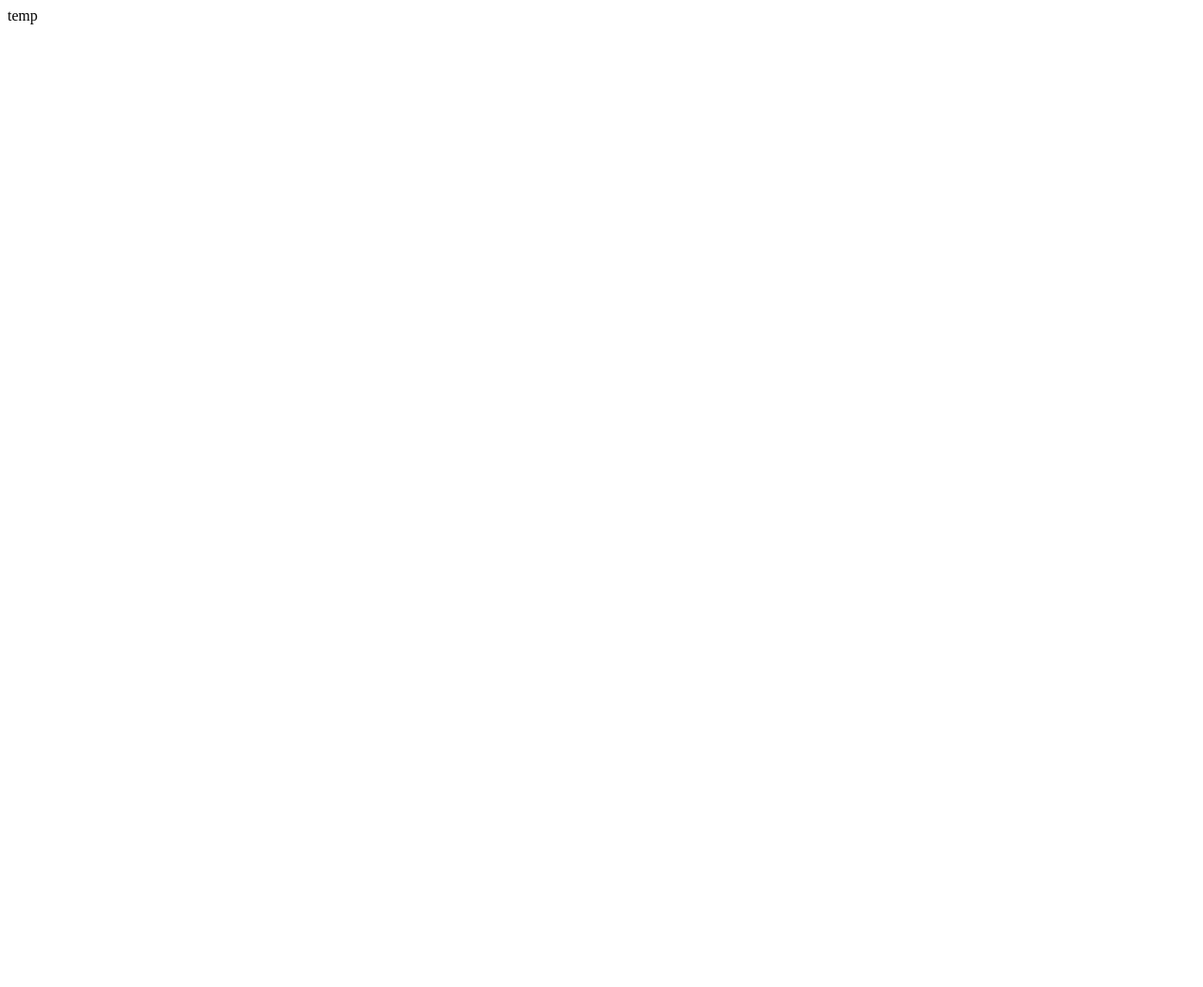
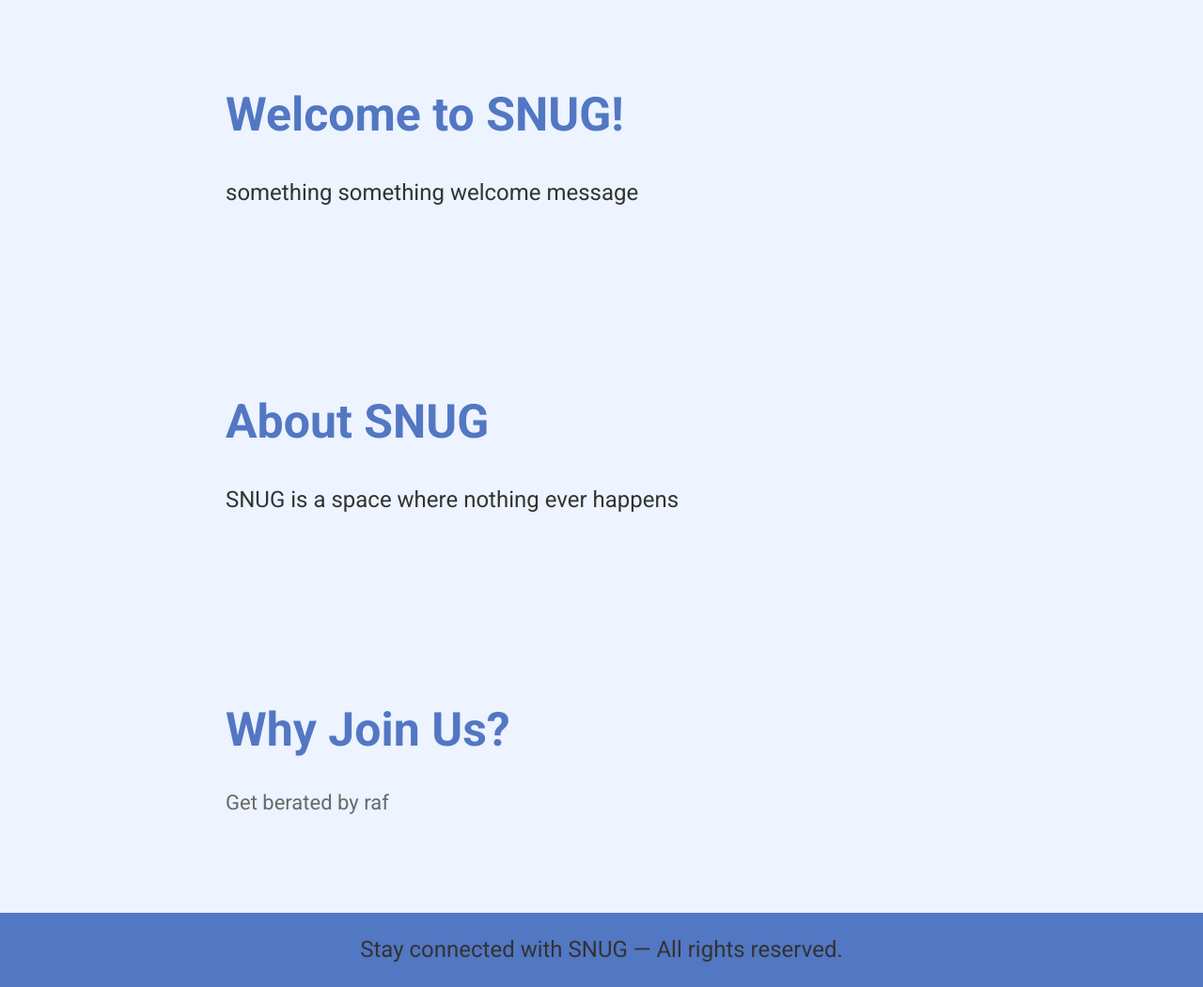
Before and after one commit to snugnug/snugnug, a plain HTML site: page index.html in a window 1280 px wide. Shown: the whole page at 94% size. Before the commit the page ends 800 px from the top, so only its background shows below. Drawn offline with Linux system fonts and the light colour scheme.

Commit message:
Update index.html

```diff
--- a/index.html
+++ b/index.html
@@ -1,2 +1,120 @@
-<head></head>
-<body>temp</body>
+<!doctype html>
+<html lang="en">
+  <head>
+    <meta charset="UTF-8" />
+    <meta name="viewport" content="width=device-width, initial-scale=1.0" />
+    <title>SNUG - Nix Users Group</title>
+    <style>
+      @import url("https://fonts.googleapis.com/css2?family=Roboto:ital,wght@0,300..800;1,300..800&display=swap");
+
+      :root {
+        --primary-color: #5277c3;
+        --secondary-color: #696969;
+        --background-primary: #edf3ff;
+        --background-secondary: ##fcfdff;
+        --background-contrast: #fffaed;
+        --text-primary: #333;
+      }
+
+      html {
+        font-size: 20px;
+        font-family: "Roboto", sans-serif;
+        font-weight: 400;
+        background: var(--background-primary);
+        color: var(--text-primary);
+      }
+
+      @media only screen and (max-width: 500px) {
+        html {
+          font-size: 16px;
+        }
+      }
+
+      body {
+        margin: 0;
+        background-color: var(--background-primary);
+        color: var(--secondary-color);
+        line-height: 1.6;
+        font-family: "Roboto", sans-serif;
+      }
+
+      h1 {
+        margin: 0;
+        font-size: 3em;
+        color: var(--primary-color);
+      }
+
+      p {
+        font-size: 1.2em;
+        color: var(--text-primary);
+      }
+
+      .cta-btn {
+        background-color: var(--primary-color);
+        color: white;
+        padding: 12px 20px;
+        text-decoration: none;
+        font-weight: bold;
+        border-radius: 5px;
+        margin-top: 20px;
+        display: inline-block;
+      }
+
+      .section {
+        padding: 40px 20px;
+        margin: 0 auto 40px;
+        max-width: 800px;
+      }
+
+      footer {
+        background-color: var(--primary-color);
+        color: white;
+        padding: 20px;
+        text-align: center;
+        margin-top: 40px;
+      }
+
+      footer p {
+        margin: 0;
+      }
+
+      h2 {
+        font-size: 2.5em;
+        margin-bottom: 20px;
+        color: var(--primary-color);
+      }
+
+      ul {
+        list-style-type: none;
+        padding-left: 0;
+      }
+
+      li {
+        font-size: 1.1em;
+        margin-bottom: 10px;
+      }
+    </style>
+  </head>
+  <body>
+    <div class="section">
+      <h2>Welcome to SNUG!</h2>
+      <p>something something welcome message</p>
+    </div>
+
+    <section class="section">
+      <h2>About SNUG</h2>
+      <p>SNUG is a space where nothing ever happens</p>
+    </section>
+
+    <section class="section">
+      <h2>Why Join Us?</h2>
+      <ul>
+        <li>Get berated by raf</li>
+      </ul>
+    </section>
+
+    <footer>
+      <p>Stay connected with SNUG &mdash; All rights reserved.</p>
+    </footer>
+  </body>
+</html>
```
